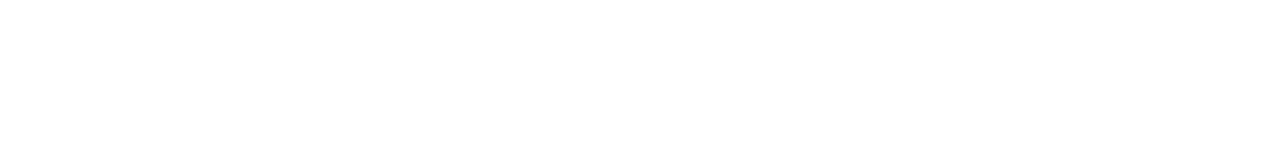
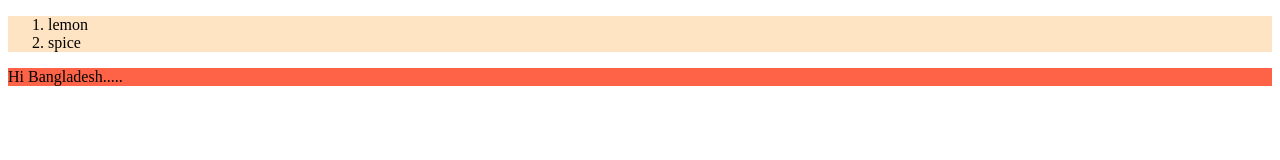
Before and after one commit to Tanjim-Uddin/my-simple-website, a plain HTML site: page index.html in a window 1280 px wide. Drawn offline with Linux system fonts and the light colour scheme.

Commit message:
first css

```diff
--- a/index.html
+++ b/index.html
@@ -4,8 +4,14 @@
     <meta charset="UTF-8">
     <meta name="viewport" content="width=device-width, initial-scale=1.0">
     <title>Document</title>
+    <link rel="stylesheet" href="styles/first.css">
 </head>
 <body>
+    <ol>
+      <li>lemon</li>
+      <li>spice</li>
 
+    </ol>
+    <div>Hi Bangladesh.....</div>
 </body>
 </html>
--- /dev/null
+++ b/styles/first.css
@@ -0,0 +1,6 @@
+ol{
+    background-color: bisque;
+}
+div{
+    background-color: tomato;
+}
```
